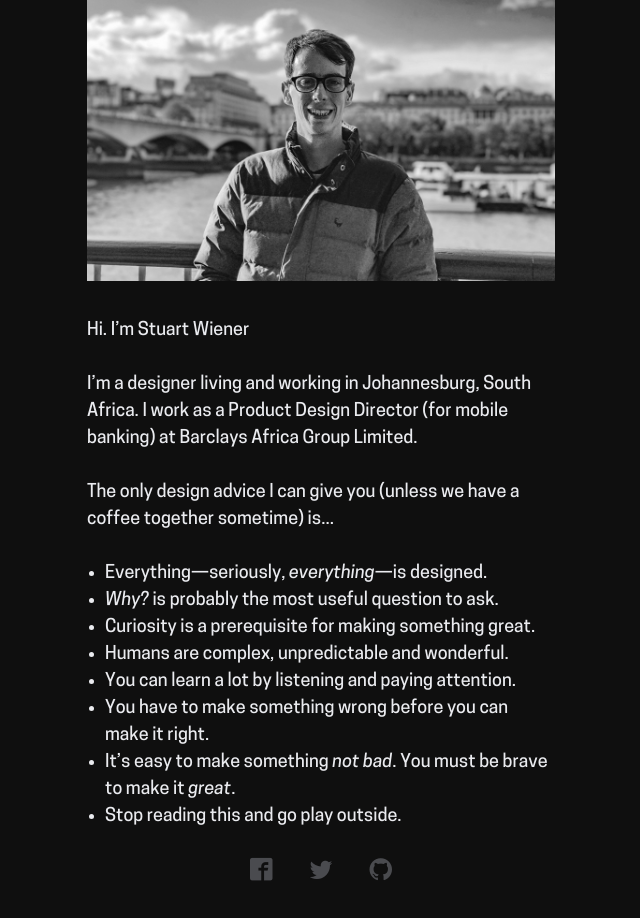
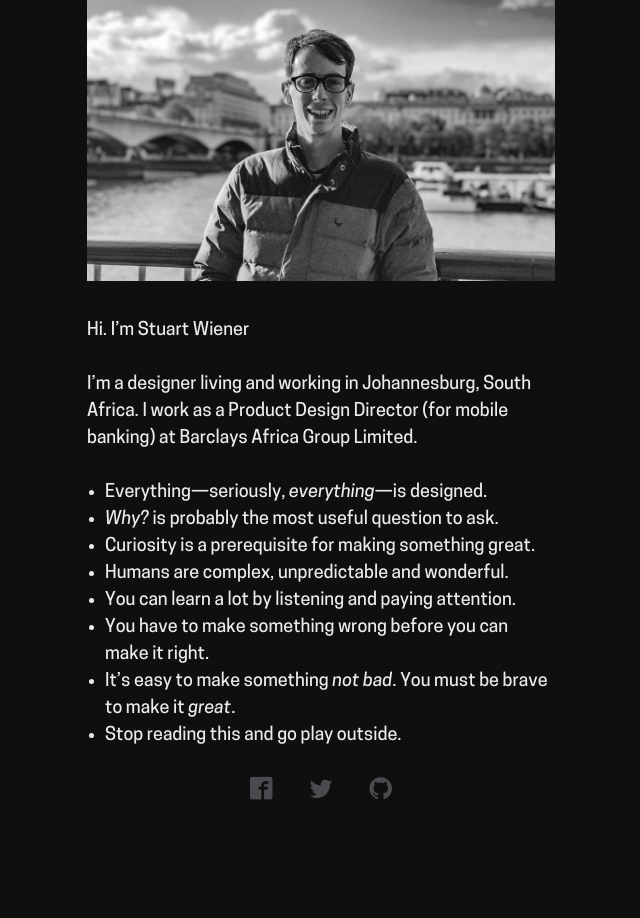
Before and after one commit to stuartwiener/stuartwiener.github.io, a Jekyll site: the page built from index.html, in a window 1280 px wide. Shown: the whole page, without its empty margins (103-743 px from the left). Built offline with Jekyll 4.4.1, drawn with Linux system fonts in a browser that asks for light colours; some web fonts are replaced.

Commit message:
Content update

```diff
--- a/index.html
+++ b/index.html
@@ -1,10 +1,9 @@
 ---
 layout: default
+published: true
 ---
 
 <p>I’m a designer living and working in Johannesburg, South Africa. I work as a Product Design Director (for mobile banking) at Barclays Africa Group Limited.</p>
-
-<p>The only design advice I can give you (unless we have a coffee together sometime) is...</p>
 
 <ul>
   <li>Everything—seriously, <em>everything</em>—is designed.</li>
```
